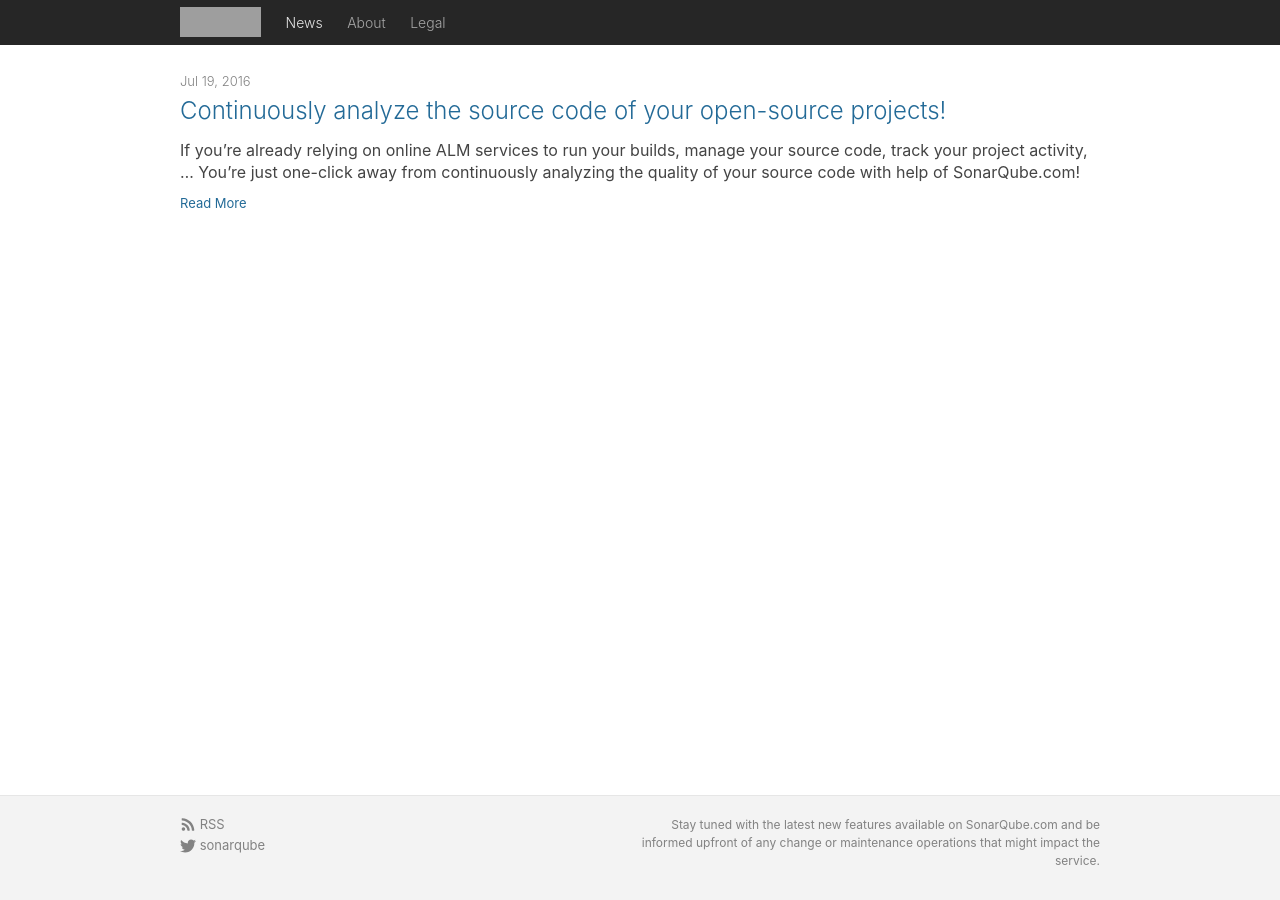
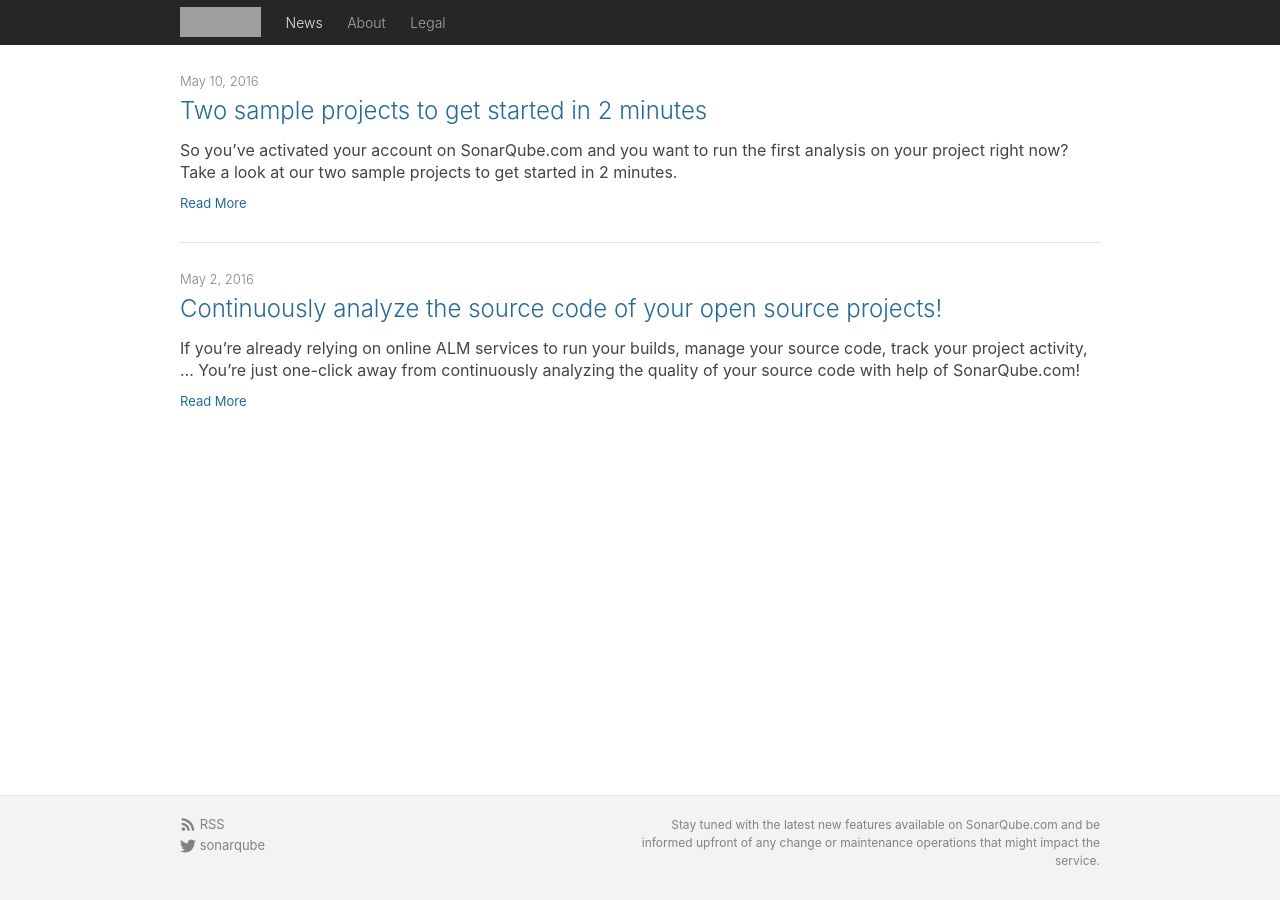
Before and after one commit to NandhiniNanz/sonarcloud-website, a Jekyll site: the page built from index.html, in a window 1280 px wide. Built offline with Jekyll 4.4.1, drawn with Linux system fonts in a browser that asks for light colours; grey boxes are pictures that could not be loaded.

Commit message:
Add a second post with sample projects

```diff
--- a/Gemfile
+++ /dev/null
@@ -1,2 +0,0 @@
-source 'https://rubygems.org'
-gem 'github-pages', group: :jekyll_plugins
--- /dev/null
+++ b/_posts/2016-05-10-sample-projects.md
@@ -0,0 +1,20 @@
+---
+layout: post
+title:  "Two sample projects to get started in 2 minutes"
+date:   2016-05-10
+categories: info
+---
+So you've activated your account on SonarQube.com and you want to run
+the first analysis on your project right now? Take a look at our two sample
+projects to get started in 2 minutes.
+
+# Simple project
+
+- Java, JavaScript and Groovy - built with [SonarQube Scanner for Maven](http://redirect.sonarsource.com/doc/install-configure-scanner-maven.html) on TravisCI
+- [Sources](https://github.com/bellingard/multi-language-project)
+- [See dashboard](https://sonarqube.com/overview?id=test%3Amulti-language-project)
+
+# Multi-module project
+- Java, JavaScript, Groovy, PHP and Flex - built with [SonarQube Scanner](http://redirect.sonarsource.com/doc/install-configure-scanner.html) on TravisCI
+- [Sources](https://github.com/bellingard/multi-language-multi-module-project)
+- [See dashboard](https://sonarqube.com/overview?id=multi-language-multi-module-project)
```
Also changed, not shown: _posts/2016-05-02-continuous-analysis-for-oss-projects.md (renamed from _posts/2016-07-19-continuous-analysis-for-oss-projects.md, +6 -4 lines), Gemfile.lock (deleted).
